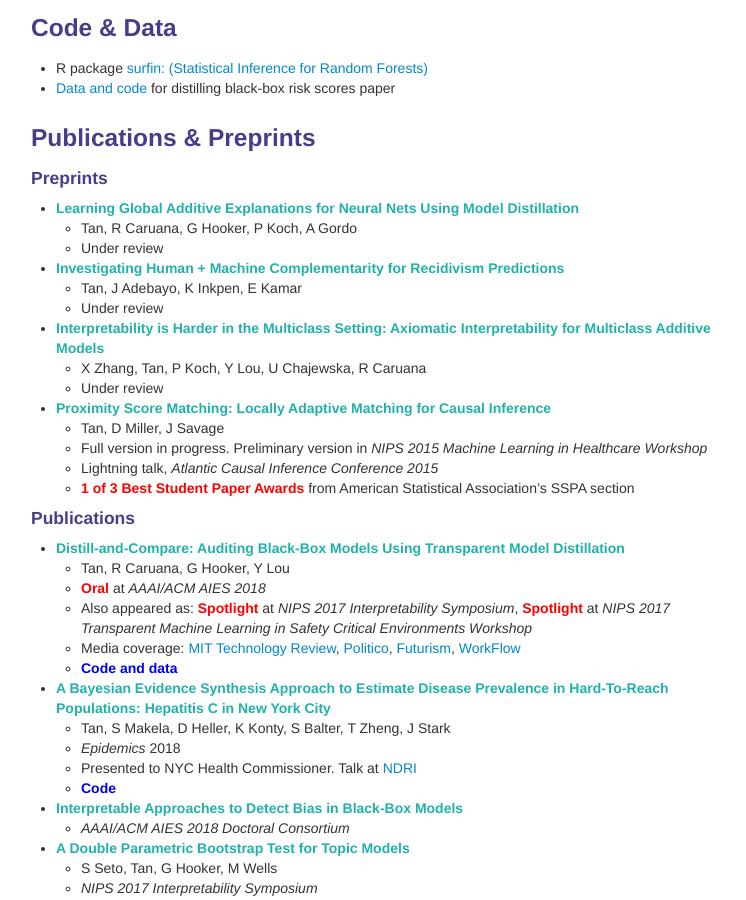
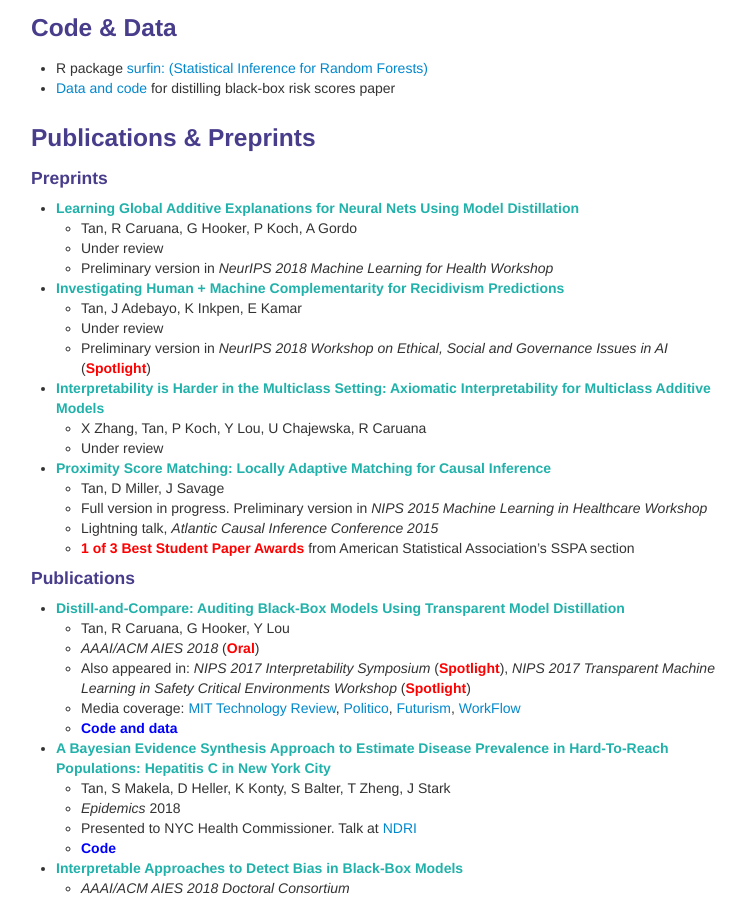
Before and after one commit to shftan/shftan.github.io, a Jekyll site: the page built from index.md, in a window 1280 px wide and 900 px high, scrolled down 773 px. Shown: the whole window, without its empty margins (259-1005 px from the left). Built offline with Jekyll 4.4.1, drawn with Linux system fonts in a browser that asks for light colours.

Commit message:
Update index.md

```diff
--- a/index.md
+++ b/index.md
@@ -54,9 +54,11 @@ For older news, click <a class="paper" href="oldernews.html">here</a>.
 - <a class="paper" href="papers/globaladditive.pdf">Learning Global Additive Explanations for Neural Nets Using Model Distillation</a>
    - Tan, R Caruana, G Hooker, P Koch, A Gordo
    - Under review
+   - Preliminary version in _NeurIPS 2018 Machine Learning for Health Workshop_
 - <a class="paper" href="papers/turkercompas.pdf">Investigating Human + Machine Complementarity for Recidivism Predictions</a>
    - Tan, J Adebayo, K Inkpen, E Kamar
    - Under review
+   - Preliminary version in _NeurIPS 2018 Workshop on Ethical, Social and Governance Issues in AI_ (<span class="highlight">Spotlight</span>)
 - <a class="paper" href="https://arxiv.org/abs/1810.09092">Interpretability is Harder in the Multiclass Setting: Axiomatic Interpretability for Multiclass Additive Models</a>
    - X Zhang, Tan, P Koch, Y Lou, U Chajewska, R Caruana
    - Under review
@@ -68,8 +70,8 @@ For older news, click <a class="paper" href="oldernews.html">here</a>.
 <h4>Publications</h4>
 - <a class="paper" href="https://arxiv.org/abs/1710.06169">Distill-and-Compare: Auditing Black-Box Models Using Transparent Model Distillation</a>
    - Tan, R Caruana, G Hooker, Y Lou
-   - <span class="highlight">Oral</span> at _AAAI/ACM AIES 2018_
-   - Also appeared as: <span class="highlight">Spotlight</span> at _NIPS 2017 Interpretability Symposium_, <span class="highlight">Spotlight</span> at _NIPS 2017 Transparent Machine Learning in Safety Critical Environments Workshop_
+   - _AAAI/ACM AIES 2018_ (<span class="highlight">Oral</span>)
+   - Also appeared in: _NIPS 2017 Interpretability Symposium_ (<span class="highlight">Spotlight</span>), _NIPS 2017 Transparent Machine Learning in Safety Critical Environments Workshop_ (<span class="highlight">Spotlight</span>)
    - Media coverage: [MIT Technology Review](https://www.technologyreview.com/s/609338/new-research-aims-to-solve-the-problem-of-ai-bias-in-black-box-algorithms/), [Politico](https://www.politico.com/agenda/story/2018/02/07/algorithmic-bias-software-recommendations-000631), [Futurism](https://futurism.com/ai-bias-black-box/), [WorkFlow](https://www.servicenow.com/workflow/algorithmic-audit.html)
    - <a class="resource" href="https://github.com/shftan/auditblackbox">Code and data</a>
 - <a class="paper" href="https://www.sciencedirect.com/science/article/pii/S1755436516300755">A Bayesian Evidence Synthesis Approach to Estimate Disease Prevalence in Hard-To-Reach Populations: Hepatitis C in New York City</a>
```
